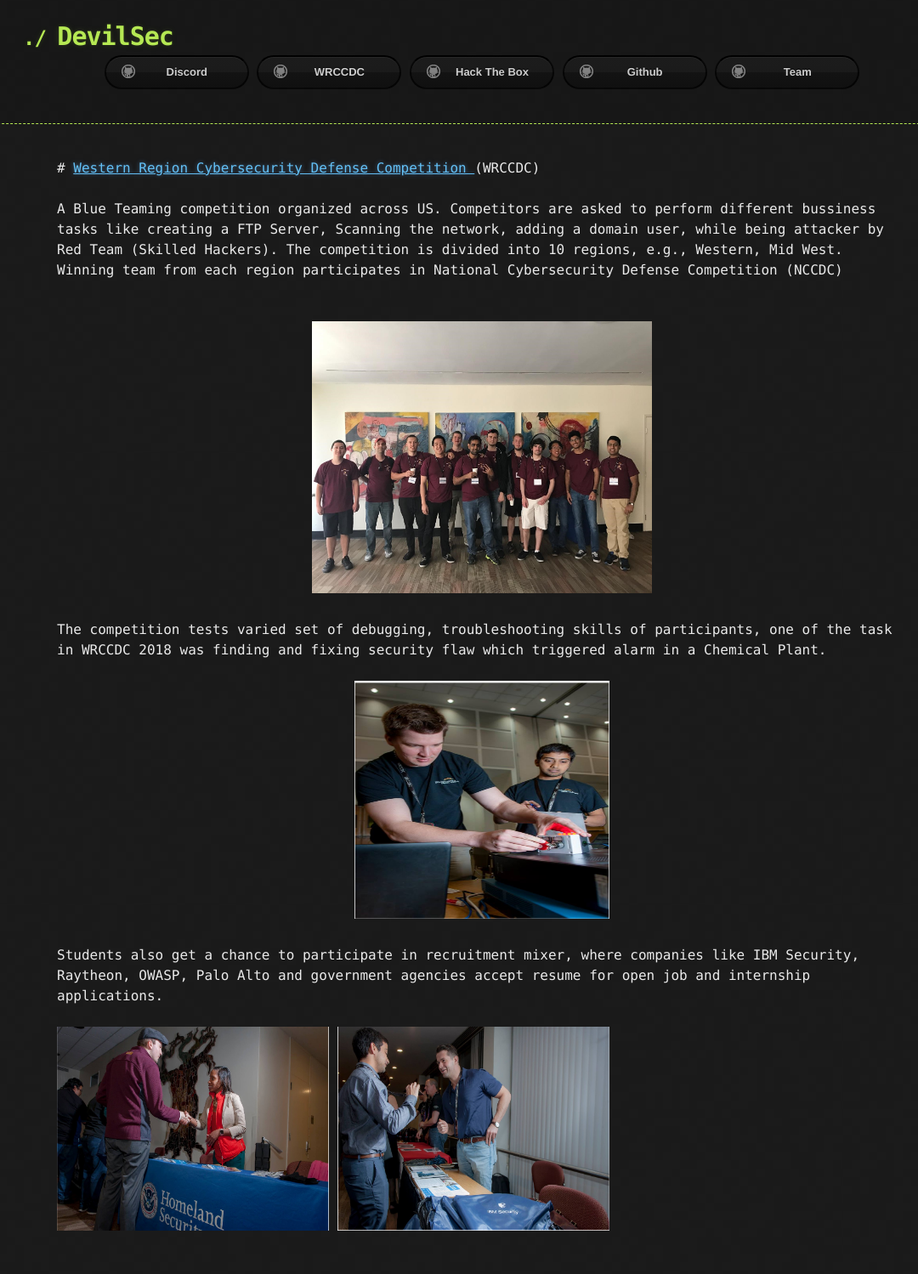
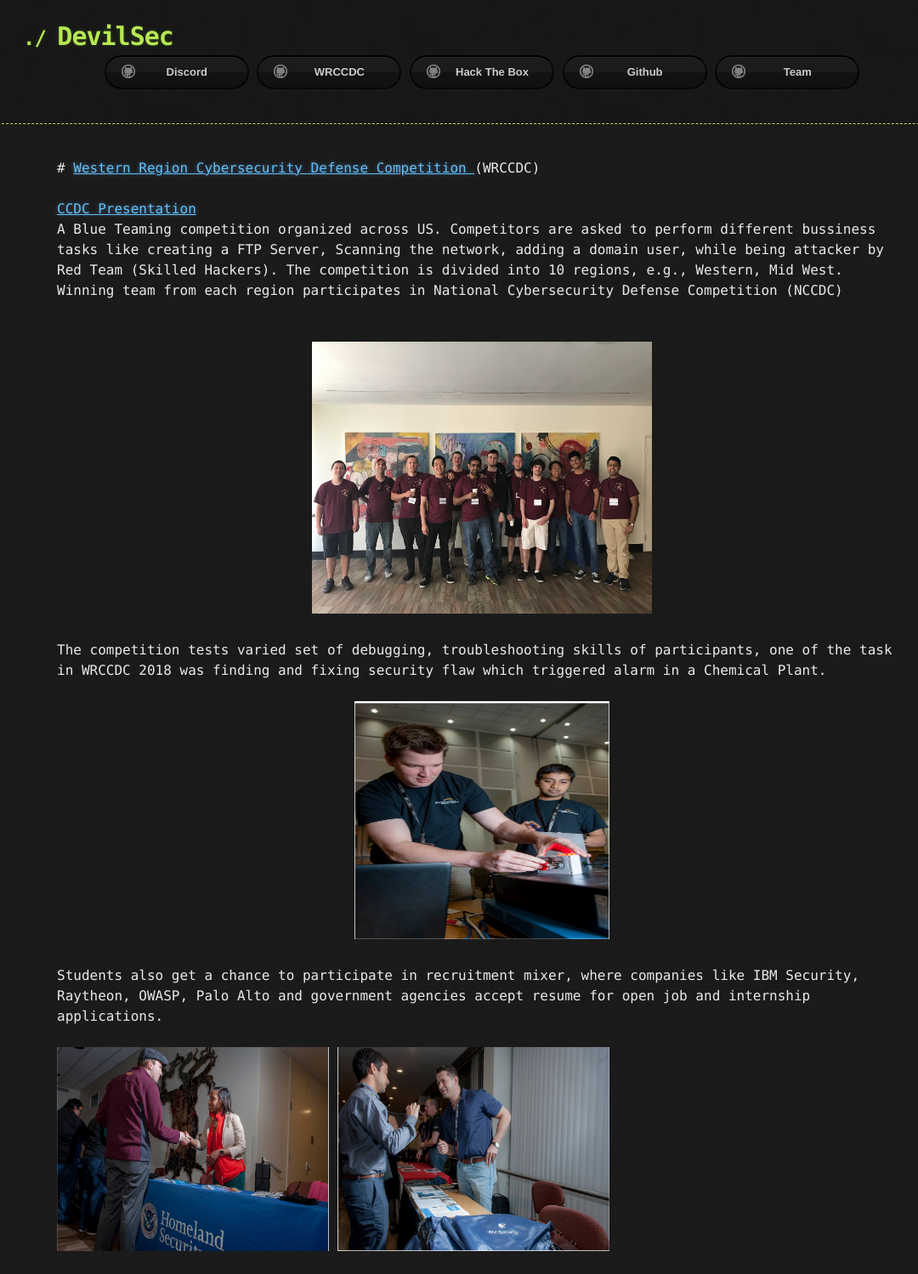
Before and after one commit to josephaorahim/asu_devilsec_website, a Jekyll site: the page built from wrccdc.html, in a window 1280 px wide. Shown: the whole page at 85% size, without its empty margins (73-1153 px from the left). Built offline with Jekyll 4.4.1, drawn with Linux system fonts in a browser that asks for light colours; before the commit the page ends 1475 px from its top, so only the background shows below that.

Commit message:
ccdc-ppt

```diff
--- a/wrccdc.html
+++ b/wrccdc.html
@@ -3,6 +3,8 @@ layout: default
 
 ---
 #  <a href="https://www.wrccdc.org/">Western Region Cybersecurity Defense Competition </a> (WRCCDC) <br><br>
+<a href ="http://www.devilsec.club/images/wrccdc2019.pdf">CCDC Presentation</a>
+<br>
 
 A Blue Teaming competition organized across US. Competitors are asked to perform different bussiness tasks like creating a FTP Server, Scanning the network, adding a domain user, while being attacker by Red Team (Skilled Hackers). The competition is divided into 10 regions, e.g., Western, Mid West. Winning team from each region participates in National Cybersecurity Defense Competition (NCCDC)<br>
 <br><br/><center>
```
Also changed, not shown: 1 other file.
